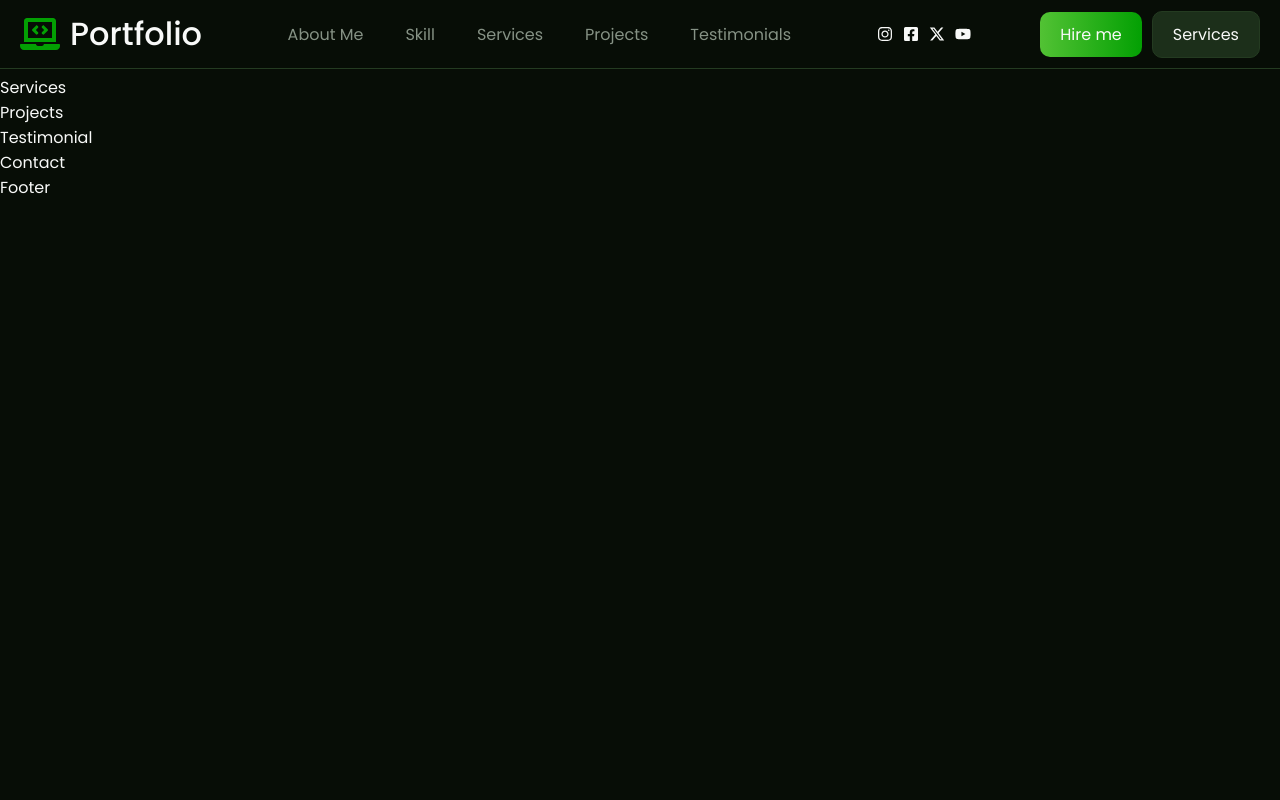
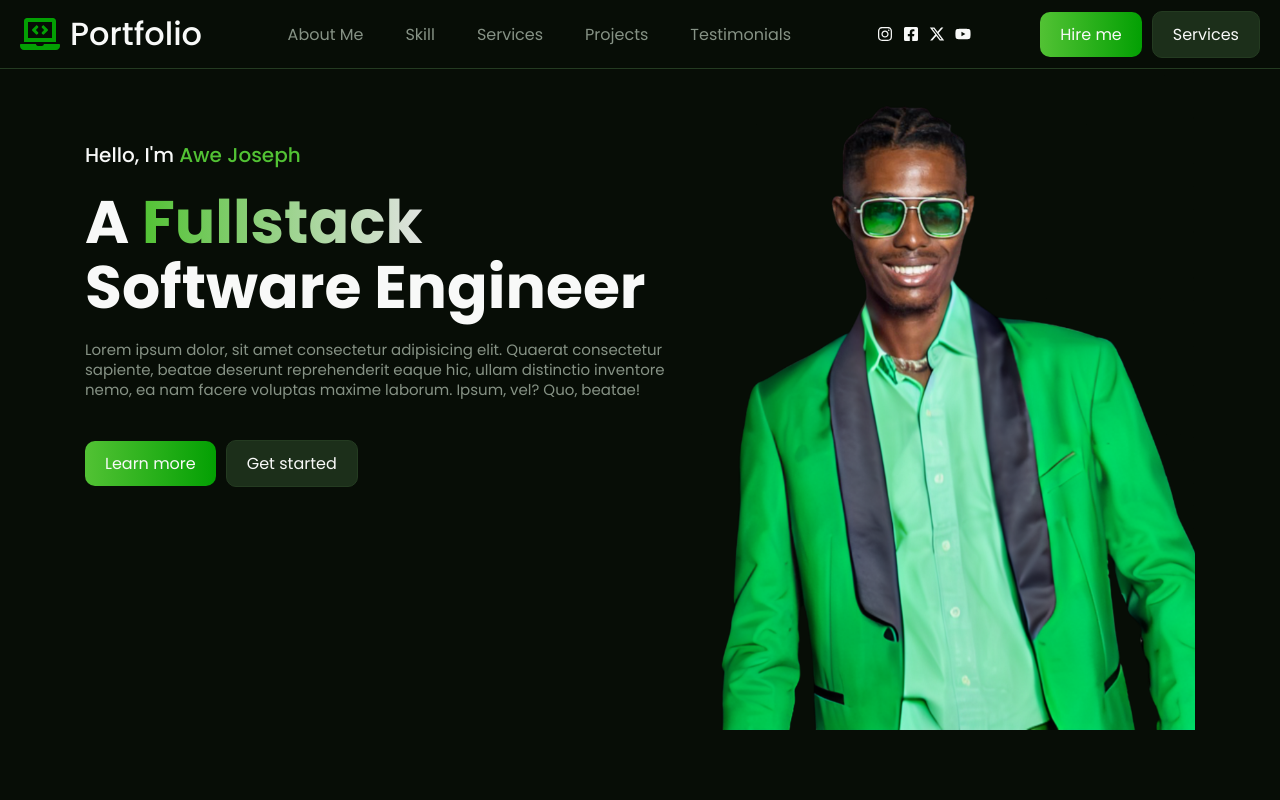
Before and after one commit to Jossyboydgenius/Developer-portfolio, a React (Vite) app: page / in a window 1280 px wide. Shown: the top 800 px of the page. Built offline with nearby package versions, Linux system fonts and the light colour scheme.

Commit message:
chore: Update Hero component with responsive layout and new content

```diff
--- a/src/Components/Hero/index.jsx
+++ b/src/Components/Hero/index.jsx
@@ -1,11 +1,41 @@
 import React from 'react'
 import "./Hero.css"
+import { Link } from 'react-scroll'
+import me from '../../assets/me.png'
+import Achievement from '../../Commons/Achievement'
 
 const Hero = () => {
   return (
-    <div>
-      Hero
-    </div>
+    <section id='hero'>
+      <div className="wrapper info-container">
+        <div className="column">
+          <h3 className='sub-title'>
+            Hello, I'm <span className='primary'>Awe Joseph</span>
+          </h3>
+          <h1 className="heading-1">
+            A <span className="gradient-text">Fullstack</span> Software Engineer
+          </h1>
+          <p className="muted">
+          {/* // TODO: Change this text to something more personal */}
+            Lorem ipsum dolor, sit amet consectetur adipisicing elit.
+            Quaerat consectetur sapiente, beatae deserunt reprehenderit eaque hic, ullam distinctio inventore nemo,
+            ea nam facere voluptas maxime laborum. Ipsum, vel? Quo, beatae!
+          </p>
+          <div className="flex-center buttons-wrapper">
+            <Link to='services' smooth={true} className='btn primary'>Learn more</Link>
+            <Link to='contact' smooth={true} className='btn secondary'>Get started</Link>
+          </div>
+        </div>
+        <div className="column hero-image">
+          <img src={me} alt="" />
+        </div>
+      </div>
+      <div className="achievement-cluster">
+        <div className="wrapper">
+          <Achievement/>
+        </div>
+      </div>
+    </section>
   )
 }
 
```
